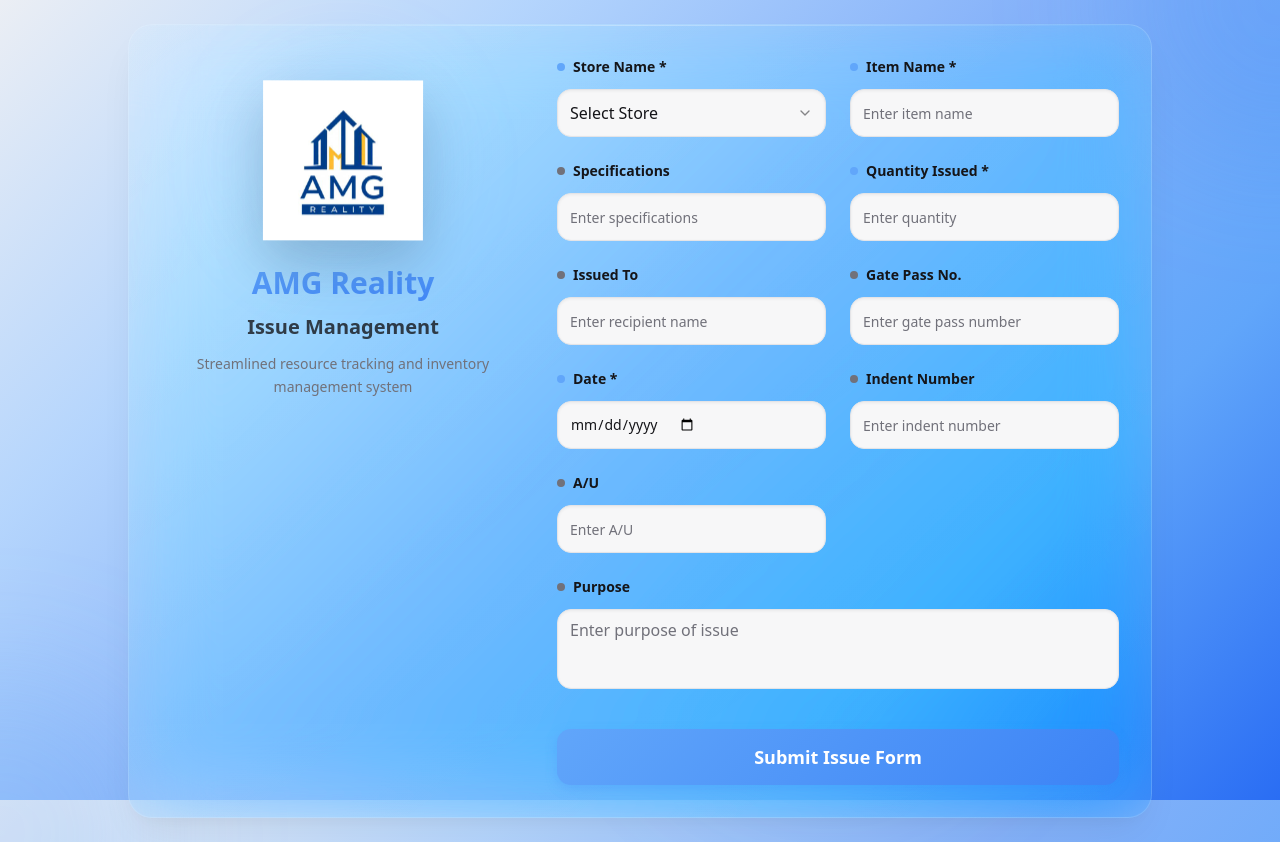
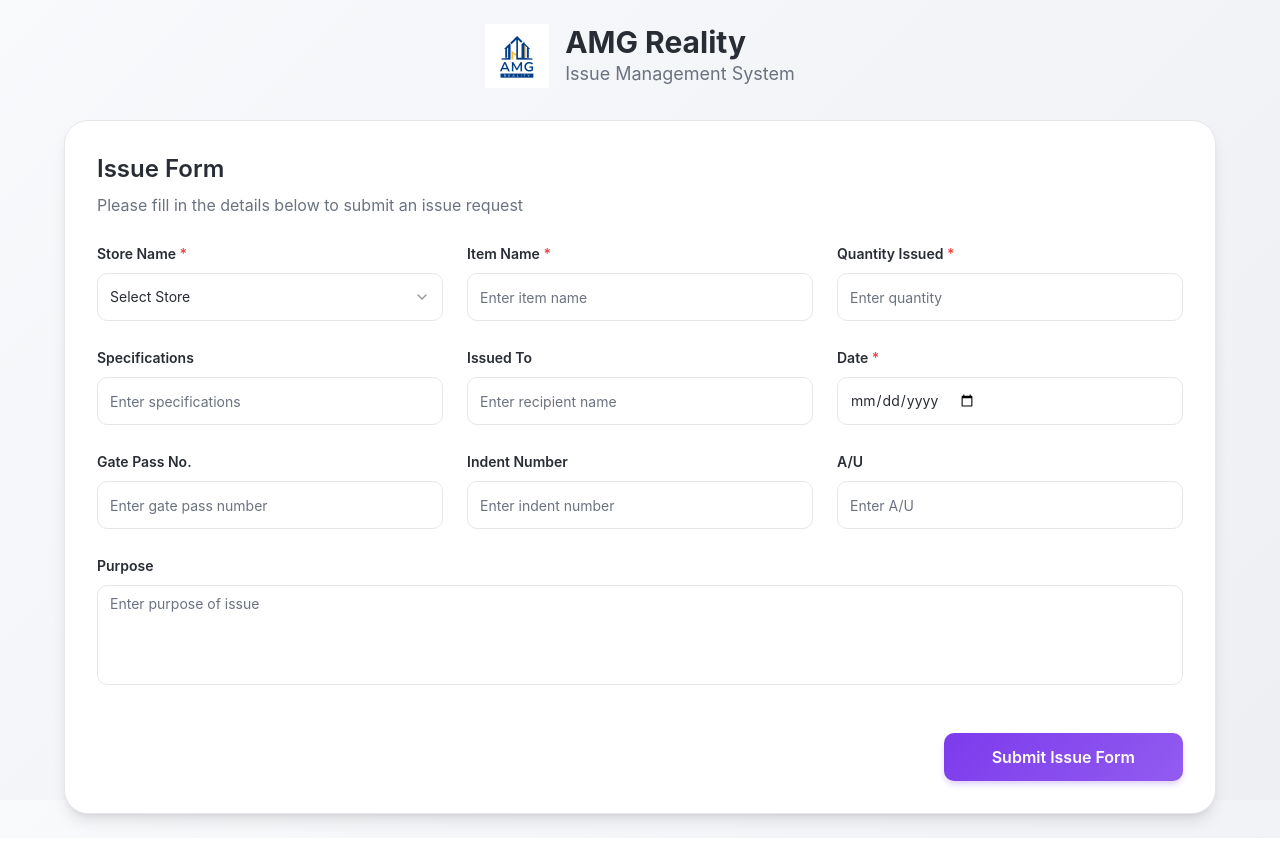
Before and after one commit to systemsamgprocesses-sys/material-request-form, a React (Vite) app: page / in a window 1280 px wide. Built offline with nearby package versions, Linux system fonts and the light colour scheme.

Commit message:
Refactor: Improve UI and remove dots
Updated the UI to be more visually appealing and removed the dots from the form particulars as requested.

```diff
--- a/src/components/IssueForm.tsx
+++ b/src/components/IssueForm.tsx
@@ -82,54 +82,44 @@ const IssueForm = () => {
   };
 
   return (
-    <div className="min-h-screen flex items-center justify-center p-6 relative overflow-hidden">
-      {/* Background decorative elements */}
-      <div className="absolute inset-0 overflow-hidden pointer-events-none">
-        <div className="absolute -top-40 -right-40 w-80 h-80 bg-accent/20 rounded-full blur-3xl floating"></div>
-        <div className="absolute -bottom-40 -left-40 w-80 h-80 bg-primary/20 rounded-full blur-3xl floating" style={{ animationDelay: "-3s" }}></div>
-        <div className="absolute top-1/2 left-1/2 transform -translate-x-1/2 -translate-y-1/2 w-96 h-96 bg-blue-400/10 rounded-full blur-3xl floating" style={{ animationDelay: "-1.5s" }}></div>
-      </div>
-
-      <div className="glass-card rounded-3xl p-8 w-full max-w-5xl animate-slide-in relative z-10">
-        <div className="grid grid-cols-1 lg:grid-cols-5 gap-8 items-start">
-          {/* Logo Section */}
-          <div className="lg:col-span-2 flex flex-col items-center justify-center space-y-6 p-6">
-            <div className="relative">
-              <div className="absolute inset-0 bg-primary/20 blur-2xl rounded-full transform scale-110"></div>
+    <div className="min-h-screen p-6 flex items-center justify-center">
+      <div className="w-full max-w-6xl">
+        {/* Header Section */}
+        <div className="text-center mb-8 animate-fade-scale">
+          <div className="flex items-center justify-center gap-4 mb-6">
             <img
               src={amgLogo}
               alt="AMG Reality Logo"
-                className="relative w-40 h-auto object-contain drop-shadow-2xl floating"
+              className="h-16 w-auto object-contain"
             />
+            <div className="text-left">
+              <h1 className="text-3xl font-bold text-foreground">AMG Reality</h1>
+              <p className="text-lg text-muted-foreground">Issue Management System</p>
             </div>
-            <div className="text-center space-y-3">
-              <h1 className="text-3xl font-bold bg-gradient-to-br from-primary to-accent bg-clip-text text-transparent">
-                AMG Reality
-              </h1>
-              <h2 className="text-xl font-semibold text-foreground/80">Issue Management</h2>
-              <p className="text-sm text-muted-foreground max-w-xs leading-relaxed">
-                Streamlined resource tracking and inventory management system
-              </p>
           </div>
         </div>
 
-          {/* Form Section */}
-          <div className="lg:col-span-3">
+        {/* Form Card */}
+        <div className="modern-card p-8 animate-slide-up">
+          <div className="mb-6">
+            <h2 className="text-2xl font-semibold text-foreground mb-2">Issue Form</h2>
+            <p className="text-muted-foreground">Please fill in the details below to submit an issue request</p>
+          </div>
+
           <form onSubmit={handleSubmit} className="space-y-6">
-              <div className="grid grid-cols-1 md:grid-cols-2 gap-6">
-                {/* Store Name */}
-                <div className="space-y-3">
-                  <Label htmlFor="storeName" className="text-sm font-semibold text-foreground flex items-center gap-2">
-                    <span className="w-2 h-2 rounded-full bg-primary"></span>
-                    Store Name *
+            {/* Row 1 */}
+            <div className="grid grid-cols-1 md:grid-cols-3 gap-6">
+              <div className="space-y-2">
+                <Label htmlFor="storeName" className="text-sm font-semibold text-foreground">
+                  Store Name <span className="text-destructive">*</span>
                 </Label>
                 <Select value={formData.storeName} onValueChange={(value) => handleInputChange("storeName", value)}>
-                    <SelectTrigger className="glass-input h-12 text-base">
+                  <SelectTrigger className="modern-input h-12">
                     <SelectValue placeholder="Select Store" />
                   </SelectTrigger>
-                    <SelectContent className="glass-card border-none">
+                  <SelectContent className="modern-card border-none">
                     {stores.map((store) => (
-                        <SelectItem key={store} value={store} className="focus:bg-primary/10">
+                      <SelectItem key={store} value={store} className="focus:bg-primary/5">
                         {store}
                       </SelectItem>
                     ))}
@@ -137,41 +127,22 @@ const IssueForm = () => {
                 </Select>
               </div>
 
-                {/* Item Name */}
-                <div className="space-y-3">
-                  <Label htmlFor="itemName" className="text-sm font-semibold text-foreground flex items-center gap-2">
-                    <span className="w-2 h-2 rounded-full bg-primary"></span>
-                    Item Name *
+              <div className="space-y-2">
+                <Label htmlFor="itemName" className="text-sm font-semibold text-foreground">
+                  Item Name <span className="text-destructive">*</span>
                 </Label>
                 <Input
                   id="itemName"
                   value={formData.itemName}
                   onChange={(e) => handleInputChange("itemName", e.target.value)}
-                    className="glass-input h-12 text-base"
+                  className="modern-input h-12"
                   placeholder="Enter item name"
                 />
               </div>
 
-                {/* Specifications */}
-                <div className="space-y-3">
-                  <Label htmlFor="specifications" className="text-sm font-semibold text-foreground flex items-center gap-2">
-                    <span className="w-2 h-2 rounded-full bg-muted-foreground"></span>
-                    Specifications
-                  </Label>
-                  <Input
-                    id="specifications"
-                    value={formData.specifications}
-                    onChange={(e) => handleInputChange("specifications", e.target.value)}
-                    className="glass-input h-12 text-base"
-                    placeholder="Enter specifications"
-                  />
-                </div>
-
-                {/* Quantity */}
-                <div className="space-y-3">
-                  <Label htmlFor="quantity" className="text-sm font-semibold text-foreground flex items-center gap-2">
-                    <span className="w-2 h-2 rounded-full bg-primary"></span>
-                    Quantity Issued *
+              <div className="space-y-2">
+                <Label htmlFor="quantity" className="text-sm font-semibold text-foreground">
+                  Quantity Issued <span className="text-destructive">*</span>
                 </Label>
                 <Input
                   id="quantity"
@@ -179,113 +150,120 @@ const IssueForm = () => {
                   min="1"
                   value={formData.quantity}
                   onChange={(e) => handleInputChange("quantity", e.target.value)}
-                    className="glass-input h-12 text-base"
+                  className="modern-input h-12"
                   placeholder="Enter quantity"
                 />
               </div>
+            </div>
 
-                {/* Issued To */}
-                <div className="space-y-3">
-                  <Label htmlFor="issuedTo" className="text-sm font-semibold text-foreground flex items-center gap-2">
-                    <span className="w-2 h-2 rounded-full bg-muted-foreground"></span>
+            {/* Row 2 */}
+            <div className="grid grid-cols-1 md:grid-cols-3 gap-6">
+              <div className="space-y-2">
+                <Label htmlFor="specifications" className="text-sm font-semibold text-foreground">
+                  Specifications
+                </Label>
+                <Input
+                  id="specifications"
+                  value={formData.specifications}
+                  onChange={(e) => handleInputChange("specifications", e.target.value)}
+                  className="modern-input h-12"
+                  placeholder="Enter specifications"
+                />
+              </div>
+
+              <div className="space-y-2">
+                <Label htmlFor="issuedTo" className="text-sm font-semibold text-foreground">
                   Issued To
                 </Label>
                 <Input
                   id="issuedTo"
                   value={formData.issuedTo}
                   onChange={(e) => handleInputChange("issuedTo", e.target.value)}
-                    className="glass-input h-12 text-base"
+                  className="modern-input h-12"
                   placeholder="Enter recipient name"
                 />
               </div>
 
-                {/* Gate Pass No */}
-                <div className="space-y-3">
-                  <Label htmlFor="gatePass" className="text-sm font-semibold text-foreground flex items-center gap-2">
-                    <span className="w-2 h-2 rounded-full bg-muted-foreground"></span>
+              <div className="space-y-2">
+                <Label htmlFor="date" className="text-sm font-semibold text-foreground">
+                  Date <span className="text-destructive">*</span>
+                </Label>
+                <Input
+                  id="date"
+                  type="date"
+                  value={formData.date}
+                  onChange={(e) => handleInputChange("date", e.target.value)}
+                  className="modern-input h-12"
+                />
+              </div>
+            </div>
+
+            {/* Row 3 */}
+            <div className="grid grid-cols-1 md:grid-cols-3 gap-6">
+              <div className="space-y-2">
+                <Label htmlFor="gatePass" className="text-sm font-semibold text-foreground">
                   Gate Pass No.
                 </Label>
                 <Input
                   id="gatePass"
                   value={formData.gatePass}
                   onChange={(e) => handleInputChange("gatePass", e.target.value)}
-                    className="glass-input h-12 text-base"
+                  className="modern-input h-12"
                   placeholder="Enter gate pass number"
                 />
               </div>
 
-                {/* Date */}
-                <div className="space-y-3">
-                  <Label htmlFor="date" className="text-sm font-semibold text-foreground flex items-center gap-2">
-                    <span className="w-2 h-2 rounded-full bg-primary"></span>
-                    Date *
-                  </Label>
-                  <Input
-                    id="date"
-                    type="date"
-                    value={formData.date}
-                    onChange={(e) => handleInputChange("date", e.target.value)}
-                    className="glass-input h-12 text-base"
-                  />
-                </div>
-
-                {/* Indent Number */}
-                <div className="space-y-3">
-                  <Label htmlFor="indentNumber" className="text-sm font-semibold text-foreground flex items-center gap-2">
-                    <span className="w-2 h-2 rounded-full bg-muted-foreground"></span>
+              <div className="space-y-2">
+                <Label htmlFor="indentNumber" className="text-sm font-semibold text-foreground">
                   Indent Number
                 </Label>
                 <Input
                   id="indentNumber"
                   value={formData.indentNumber}
                   onChange={(e) => handleInputChange("indentNumber", e.target.value)}
-                    className="glass-input h-12 text-base"
+                  className="modern-input h-12"
                   placeholder="Enter indent number"
                 />
               </div>
 
-                {/* A/U */}
-                <div className="space-y-3">
-                  <Label htmlFor="au" className="text-sm font-semibold text-foreground flex items-center gap-2">
-                    <span className="w-2 h-2 rounded-full bg-muted-foreground"></span>
+              <div className="space-y-2">
+                <Label htmlFor="au" className="text-sm font-semibold text-foreground">
                   A/U
                 </Label>
                 <Input
                   id="au"
                   value={formData.au}
                   onChange={(e) => handleInputChange("au", e.target.value)}
-                    className="glass-input h-12 text-base"
+                  className="modern-input h-12"
                   placeholder="Enter A/U"
                 />
               </div>
             </div>
 
             {/* Purpose - Full width */}
-              <div className="space-y-3">
-                <Label htmlFor="purpose" className="text-sm font-semibold text-foreground flex items-center gap-2">
-                  <span className="w-2 h-2 rounded-full bg-muted-foreground"></span>
+            <div className="space-y-2">
+              <Label htmlFor="purpose" className="text-sm font-semibold text-foreground">
                 Purpose
               </Label>
               <Textarea
                 id="purpose"
                 value={formData.purpose}
                 onChange={(e) => handleInputChange("purpose", e.target.value)}
-                  className="glass-input min-h-[80px] resize-none text-base"
+                className="modern-input min-h-[100px] resize-none"
                 placeholder="Enter purpose of issue"
               />
             </div>
 
             {/* Submit Button */}
-              <div className="pt-4">
+            <div className="flex justify-end pt-6">
               <Button
                 type="submit"
-                  className="apple-button w-full h-14 text-lg font-semibold text-white border-0 relative overflow-hidden"
+                className="modern-button px-12 py-3 text-white text-base font-semibold h-12"
               >
-                  <span className="relative z-10">Submit Issue Form</span>
+                Submit Issue Form
               </Button>
             </div>
           </form>
-          </div>
         </div>
       </div>
     </div>
--- a/src/index.css
+++ b/src/index.css
@@ -8,65 +8,46 @@ All colors MUST be HSL.
 
 @layer base {
   :root {
-    --background: 240 10% 97%;
-    --foreground: 240 10% 9%;
+    --background: 0 0% 100%;
+    --foreground: 220 13% 18%;
 
     --card: 0 0% 100%;
-    --card-foreground: 240 10% 9%;
+    --card-foreground: 220 13% 18%;
 
     --popover: 0 0% 100%;
-    --popover-foreground: 240 10% 9%;
+    --popover-foreground: 220 13% 18%;
 
-    --primary: 213 94% 68%;
+    --primary: 262 83% 58%;
     --primary-foreground: 0 0% 100%;
 
-    --secondary: 240 5% 96%;
-    --secondary-foreground: 240 6% 10%;
+    --secondary: 220 13% 95%;
+    --secondary-foreground: 220 13% 18%;
 
-    --muted: 240 5% 96%;
-    --muted-foreground: 240 4% 46%;
+    --muted: 220 13% 95%;
+    --muted-foreground: 220 9% 46%;
 
-    --accent: 217 91% 60%;
+    --accent: 262 83% 58%;
     --accent-foreground: 0 0% 100%;
 
     --destructive: 0 84% 60%;
     --destructive-foreground: 0 0% 98%;
 
-    --border: 240 6% 90%;
-    --input: 240 6% 90%;
-    --ring: 213 94% 68%;
+    --border: 220 13% 91%;
+    --input: 220 13% 91%;
+    --ring: 262 83% 58%;
 
-    --radius: 1rem;
+    --radius: 0.75rem;
 
-    /* Apple-inspired design tokens */
-    --glass-primary: 255 255 255 / 0.08;
-    --glass-secondary: 255 255 255 / 0.12;
-    --glass-border: 255 255 255 / 0.15;
-    --glass-input: 255 255 255 / 0.06;
-    --glass-input-focus: 255 255 255 / 0.12;
+    /* Modern design tokens */
+    --gradient-bg: linear-gradient(135deg,
+      hsl(220, 30%, 98%) 0%,
+      hsl(220, 20%, 94%) 100%);
 
-    /* Sophisticated gradients */
-    --gradient-bg: linear-gradient(135deg,
-      hsl(220, 30%, 94%) 0%,
-      hsl(213, 94%, 85%) 25%,
-      hsl(217, 91%, 75%) 50%,
-      hsl(213, 94%, 68%) 75%,
-      hsl(220, 90%, 56%) 100%);
+    --card-shadow: 0 1px 3px 0 rgb(0 0 0 / 0.1), 0 1px 2px -1px rgb(0 0 0 / 0.1);
+    --card-shadow-lg: 0 10px 15px -3px rgb(0 0 0 / 0.1), 0 4px 6px -4px rgb(0 0 0 / 0.1);
+    --button-shadow: 0 4px 6px -1px rgb(139 92 246 / 0.3);
 
-    --gradient-card: linear-gradient(145deg,
-      rgba(255, 255, 255, 0.1) 0%,
-      rgba(255, 255, 255, 0.05) 100%);
-
-    --gradient-button: linear-gradient(135deg,
-      hsl(213, 94%, 68%) 0%,
-      hsl(217, 91%, 60%) 100%);
-
-    /* Advanced shadows */
-    --shadow-glass: 0 20px 40px -12px rgba(0, 0, 0, 0.08),
-                    0 8px 16px -4px rgba(0, 0, 0, 0.03);
-    --shadow-button: 0 4px 12px rgba(59, 130, 246, 0.25);
-    --shadow-input: inset 0 1px 3px rgba(0, 0, 0, 0.06);
-    --shadow-focus: 0 0 0 4px rgba(59, 130, 246, 0.12);
+    --input-focus-ring: 0 0 0 3px rgb(139 92 246 / 0.1);
 
     --sidebar-background: 0 0% 98%;
 
@@ -134,137 +115,85 @@ All colors MUST be HSL.
     background: var(--gradient-bg);
     background-attachment: fixed;
     min-height: 100vh;
-    overflow-x: hidden;
+    font-family: -apple-system, BlinkMacSystemFont, "Segoe UI", Roboto, sans-serif;
   }
 
-  /* Apple-style glass morphism */
-  .glass-card {
-    background: var(--gradient-card);
-    backdrop-filter: blur(40px) saturate(180%);
-    -webkit-backdrop-filter: blur(40px) saturate(180%);
-    border: 1px solid rgba(var(--glass-border));
-    box-shadow: var(--shadow-glass);
-    position: relative;
+  /* Modern card design */
+  .modern-card {
+    background: white;
+    border-radius: 1.5rem;
+    box-shadow: var(--card-shadow-lg);
+    border: 1px solid hsl(var(--border));
   }
 
-  .glass-card::before {
-    content: '';
-    position: absolute;
-    top: 0;
-    left: 0;
-    right: 0;
-    height: 1px;
-    background: linear-gradient(90deg,
-      transparent 0%,
-      rgba(255, 255, 255, 0.3) 50%,
-      transparent 100%);
+  .modern-input {
+    background: white;
+    border: 1.5px solid hsl(var(--border));
+    border-radius: 0.75rem;
+    transition: all 0.2s ease;
+    font-size: 15px;
+    padding: 0.875rem 1rem;
   }
 
-  .glass-input {
-    background: rgba(var(--glass-input));
-    backdrop-filter: blur(20px);
-    -webkit-backdrop-filter: blur(20px);
-    border: 1px solid rgba(255, 255, 255, 0.1);
-    box-shadow: var(--shadow-input);
-    transition: all 0.3s cubic-bezier(0.4, 0, 0.2, 1);
+  .modern-input:focus {
+    border-color: hsl(var(--primary));
+    box-shadow: var(--input-focus-ring);
+    outline: none;
   }
 
-  .glass-input:focus {
-    background: rgba(var(--glass-input-focus));
-    border-color: rgba(59, 130, 246, 0.3);
-    box-shadow: var(--shadow-focus);
-    transform: translateY(-1px);
+  .modern-input:hover:not(:focus) {
+    border-color: hsl(var(--muted-foreground) / 0.4);
   }
 
-  .glass-input:hover:not(:focus) {
-    background: rgba(var(--glass-input));
-    border-color: rgba(255, 255, 255, 0.2);
-  }
-
-  .apple-button {
-    background: var(--gradient-button);
-    backdrop-filter: blur(20px);
-    -webkit-backdrop-filter: blur(20px);
-    border: 1px solid rgba(59, 130, 246, 0.2);
-    box-shadow: var(--shadow-button);
-    transition: all 0.3s cubic-bezier(0.4, 0, 0.2, 1);
+  .modern-button {
+    background: linear-gradient(135deg, hsl(var(--primary)), hsl(262 83% 65%));
+    border: none;
+    border-radius: 0.75rem;
+    box-shadow: var(--button-shadow);
+    transition: all 0.3s ease;
+    font-weight: 600;
     position: relative;
     overflow: hidden;
   }
 
-  .apple-button::before {
-    content: '';
-    position: absolute;
-    top: 0;
-    left: -100%;
-    width: 100%;
-    height: 100%;
-    background: linear-gradient(90deg,
-      transparent 0%,
-      rgba(255, 255, 255, 0.2) 50%,
-      transparent 100%);
-    transition: left 0.6s ease;
+  .modern-button:hover {
+    transform: translateY(-1px);
+    box-shadow: 0 8px 12px -2px rgb(139 92 246 / 0.4);
   }
 
-  .apple-button:hover::before {
-    left: 100%;
+  .modern-button:active {
+    transform: translateY(0);
   }
 
-  .apple-button:hover {
-    transform: translateY(-2px);
-    box-shadow: 0 8px 25px rgba(59, 130, 246, 0.4);
-  }
-
-  .apple-button:active {
-    transform: translateY(-1px);
-  }
-
-  /* Floating animation */
-  @keyframes float {
-    0%, 100% {
-      transform: translateY(0px) rotate(0deg);
+  /* Slide in animation */
+  @keyframes slideUp {
+    from {
+      opacity: 0;
+      transform: translateY(20px);
     }
-    50% {
-      transform: translateY(-10px) rotate(1deg);
+    to {
+      opacity: 1;
+      transform: translateY(0);
     }
   }
 
-  .floating {
-    animation: float 6s ease-in-out infinite;
+  .animate-slide-up {
+    animation: slideUp 0.6s ease-out;
   }
 
-  @keyframes slideIn {
+  /* Header section animation */
+  @keyframes fadeInScale {
     from {
       opacity: 0;
-      transform: translateY(30px) scale(0.9);
+      transform: scale(0.9);
     }
     to {
       opacity: 1;
-      transform: translateY(0) scale(1);
+      transform: scale(1);
     }
   }
 
-  .animate-slide-in {
-    animation: slideIn 0.8s cubic-bezier(0.4, 0, 0.2, 1);
-  }
-
-  /* Enhanced scrollbar */
-  ::-webkit-scrollbar {
-    width: 8px;
-  }
-
-  ::-webkit-scrollbar-track {
-    background: rgba(255, 255, 255, 0.1);
-    border-radius: 4px;
-  }
-
-  ::-webkit-scrollbar-thumb {
-    background: rgba(59, 130, 246, 0.3);
-    border-radius: 4px;
-    backdrop-filter: blur(10px);
-  }
-
-  ::-webkit-scrollbar-thumb:hover {
-    background: rgba(59, 130, 246, 0.5);
+  .animate-fade-scale {
+    animation: fadeInScale 0.5s ease-out;
   }
 }
```
Lines whose indentation alone changed are shown as unchanged.
